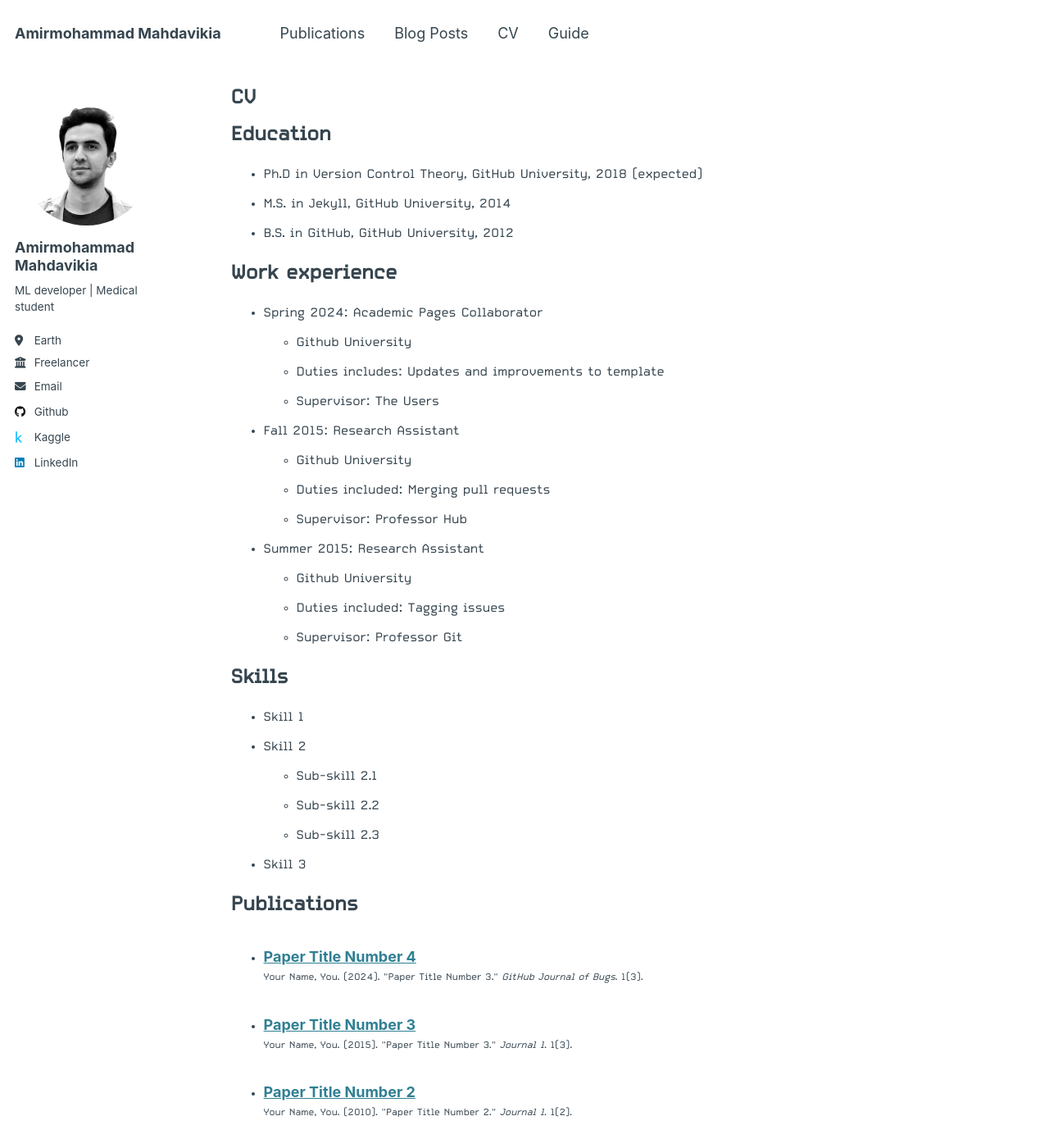
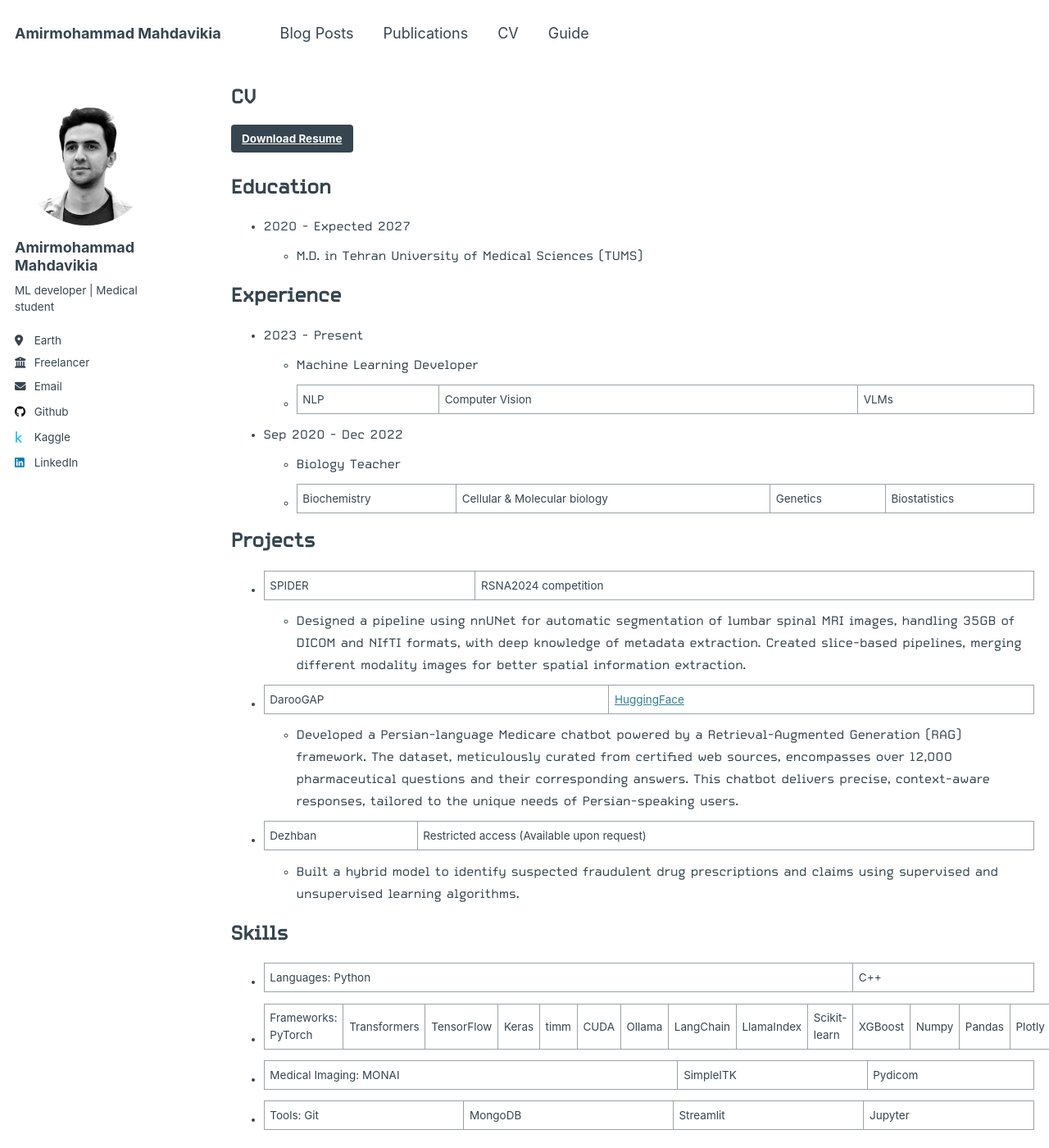
Before and after one commit to ammomahdavikia/ammomahdavikia.github.io, a Jekyll site: the page built from _pages/cv.md, in a window 1280 px wide and 1400 px high. Shown: the whole window at 82% size. Built offline with Jekyll 4.4.1, drawn with Linux system fonts in a browser that asks for light colours.

Commit message:
Update the resume

```diff
--- a/_data/navigation.yml
+++ b/_data/navigation.yml
@@ -5,6 +5,9 @@
 # prevent it from being included in the site.
 
 main:
+  - title: "Blog Posts"
+    url: /year-archive/
+
   - title: "Publications"
     url: /publications/
 
@@ -17,9 +20,6 @@
   #- title: "Portfolio"
   #  url: /portfolio/
 
-  - title: "Blog Posts"
-    url: /year-archive/
-
   - title: "CV"
     url: /cv/
 
--- a/_pages/cv.md
+++ b/_pages/cv.md
@@ -9,37 +9,40 @@
 
 {% include base_path %}
 
+[Download Resume](files/Resume-Amirmohammad.pdf){: .btn }
+
 Education
 ======
-* Ph.D in Version Control Theory, GitHub University, 2018 (expected)
-* M.S. in Jekyll, GitHub University, 2014
-* B.S. in GitHub, GitHub University, 2012
+* 2020 - Expected 2027
+  * M.D. in Tehran University of Medical Sciences (TUMS)
 
-Work experience
+Experience
 ======
-* Spring 2024: Academic Pages Collaborator
-  * Github University
-  * Duties includes: Updates and improvements to template
-  * Supervisor: The Users
+* 2023 - Present
+  * Machine Learning Developer
+  * NLP | Computer Vision | VLMs
 
-* Fall 2015: Research Assistant
-  * Github University
-  * Duties included: Merging pull requests
-  * Supervisor: Professor Hub
+* Sep 2020 - Dec 2022
+  * Biology Teacher
+  * Biochemistry | Cellular & Molecular biology | Genetics | Biostatistics
 
-* Summer 2015: Research Assistant
-  * Github University
-  * Duties included: Tagging issues
-  * Supervisor: Professor Git
+Projects
+======
+* SPIDER | RSNA2024 competition
+  * Designed a pipeline using nnUNet for automatic segmentation of lumbar spinal MRI images, handling 35GB of DICOM and NIfTI formats, with deep knowledge of metadata extraction. Created slice-based pipelines, merging different modality images for better spatial information extraction.
+
+* DarooGAP | [HuggingFace](https://huggingface.co/datasets/amirmmahdavikia/darooyab_qa)
+  * Developed a Persian-language Medicare chatbot powered by a Retrieval-Augmented Generation (RAG) framework. The dataset, meticulously curated from certified web sources, encompasses over 12,000 pharmaceutical questions and their corresponding answers. This chatbot delivers precise, context-aware responses, tailored to the unique needs of Persian-speaking users.
+
+* Dezhban | Restricted access (Available upon request)
+  * Built a hybrid model to identify suspected fraudulent drug prescriptions and claims using supervised and unsupervised learning algorithms.
 
 Skills
 ======
-* Skill 1
-* Skill 2
-  * Sub-skill 2.1
-  * Sub-skill 2.2
-  * Sub-skill 2.3
-* Skill 3
+* Languages: Python | C++
+* Frameworks: PyTorch | Transformers | TensorFlow | Keras | timm | CUDA | Ollama | LangChain | LlamaIndex | Scikit-learn | XGBoost | Numpy | Pandas | Plotly | Matplotlib | Seaborn
+* Medical Imaging: MONAI | SimpleITK | Pydicom
+* Tools: Git | MongoDB | Streamlit | Jupyter
 
 Publications
 ======
```
Also changed, not shown: 3 other files.
